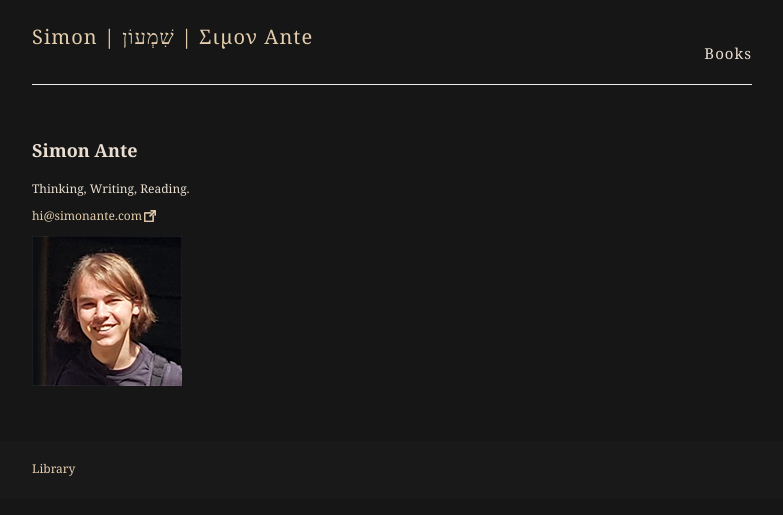
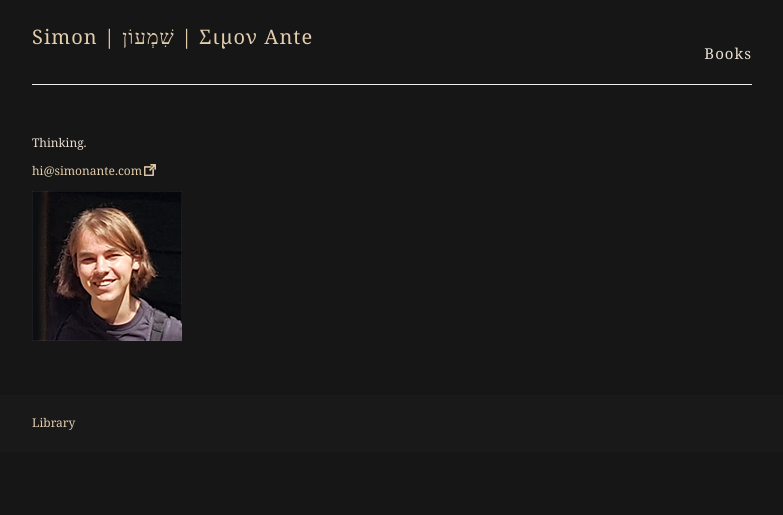
Before and after one commit to simonante/shimonem, a Jekyll site: the page built from index.md, in a window 1280 px wide. Shown: the top 515 px of the page, without its empty margins (248-1031 px from the left). Built offline with Jekyll 4.4.1, drawn with Linux system fonts in a browser that asks for light colours.

Commit message:
Update index.md

```diff
--- a/index.md
+++ b/index.md
@@ -1,9 +1,9 @@
 ---
 layout: page
-title: Simon Ante
+title:
 ---
 
-<p>Thinking, Writing, Reading.</p>
+<p>Thinking.</p>
 <a href="mailto:hi@simonante.com" class="external">hi@simonante.com</a>
 
 ![Simon](/assets/s_ante.png)
```
